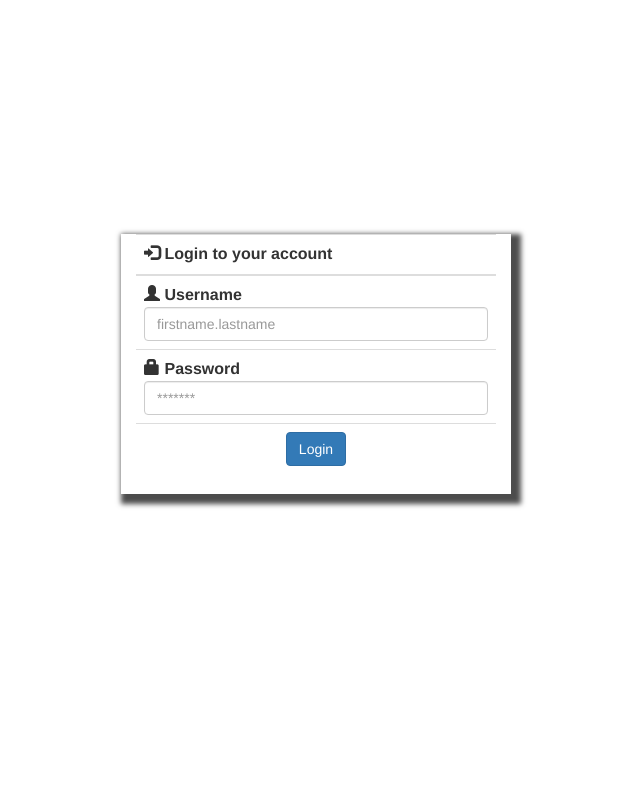
After one commit to Subhamrit/DSS, a PHP site: page /process/login.php in a window 1280 px wide. The commit adds this page. Shown: the whole page, without its empty margins (324-964 px from the left). Run offline with PHP 8.4, Linux system fonts and the light colour scheme.

Commit message:
Login Page

```diff
--- /dev/null
+++ b/LogIn.php
@@ -0,0 +1,44 @@
+<html>
+<head>
+	<title> Deerwalk Sifal School | Login </title>
+	<link type="Text/CSS" rel="stylesheet" href="layouts/css/bootstrap.min.css"/>
+	<link type="Text/CSS" rel="stylesheet" href="layouts/css/style.css"/>
+</head>
+<body>
+<div class="container">
+	<div class="row">
+		<div class="col-md-4 col-md-offset-4" style="box-shadow: 5px 5px 5px 5px rgba(0,0,0,0.7); margin-top: 20%;">
+			<table class="table">
+				<form class="form-inline" action="<?php echo htmlspecialchars('process/login.php');?>" method="POST">
+					<thead>
+						<th colspan="2">
+							<span class="glyphicon glyphicon-log-in" aria-hidden="true"></span>
+							Login to your account
+						</th>
+					</thead>
+					<tbody>
+						<tr>
+							<td>
+								<span class="glyphicon glyphicon-user" aria-hidden="true"></span>
+								<strong>Username</strong>
+								<input type="text" class="form-control" name="text" required placeholder="firstname.lastname">
+							</td>
+						</tr>
+						<tr>
+							<td>
+								<span class="glyphicon glyphicon-lock" aria-hidden="true"></span>
+								<strong>Password</strong>
+								<input type="password" class="form-control" name="password" required placeholder="*******">
+							</td>
+						</tr>
+						<tr>
+							<td colspan="2" align="center"> <input type="button" class="btn btn-primary" value="Login"> </td>
+						</tr>
+					</tbody>
+				</form>
+			</table>
+		</div>
+	</div>
+</div>
+</body>
+</html>
--- a/layouts/css/style.css
+++ b/layouts/css/style.css
@@ -1,12 +1,12 @@
 
-    /* Always set the map height explicitly to define the size of the div
-     * element that contains the map. */
-#map {
-    height: 80%;
-}
-/* Optional: Makes the sample page fill the window. */
+
 html, body {
     height: 100%;
     margin: 0;
     padding: 0;
 }
+
+.float {
+	margin-top: 10%;
+	margin-bottom: 10%;
+}
```
